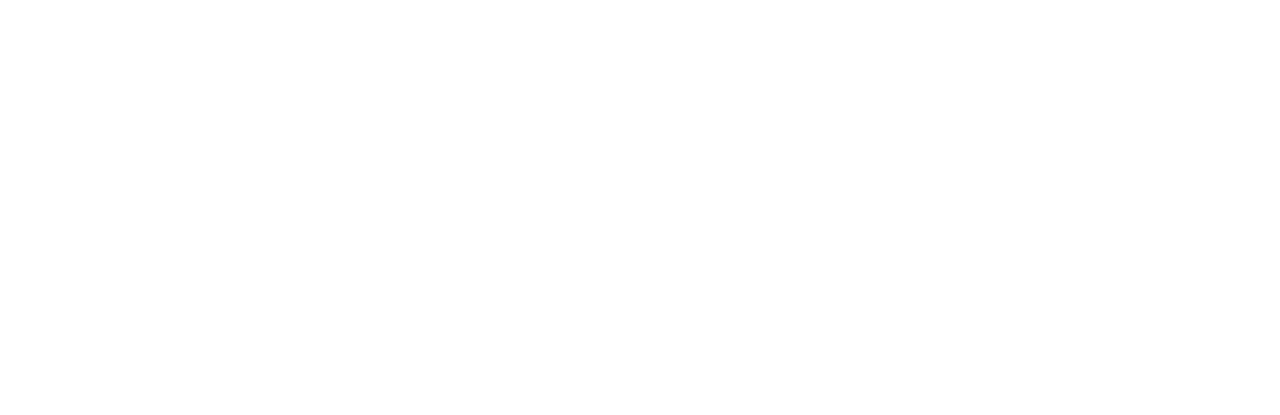
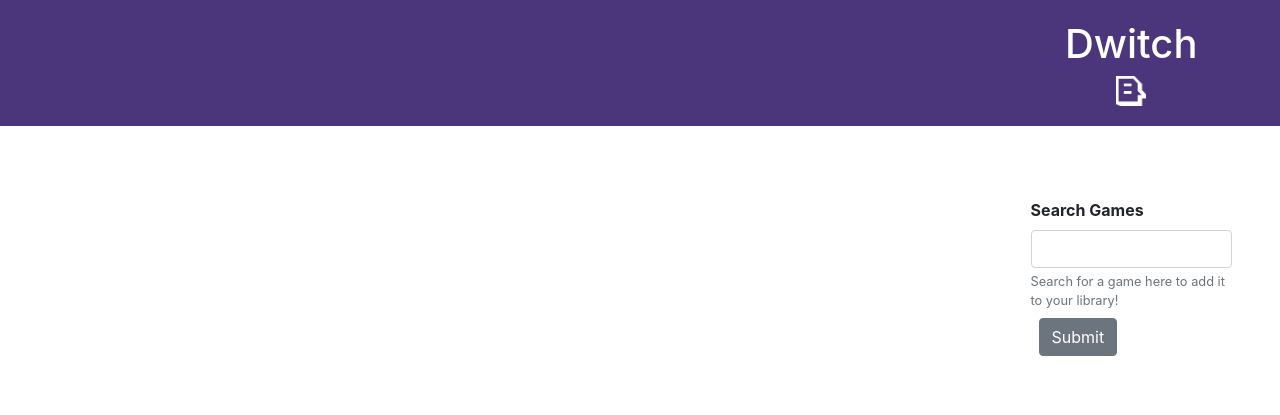
Before and after one commit to aehaq/GifTastic, a plain HTML site: page index.html in a window 1280 px wide. Drawn offline with nearby package versions, Linux system fonts and the light colour scheme.

Commit message:
base html and styling ready

```diff
--- a/assets/css/style.css
+++ b/assets/css/style.css
@@ -0,0 +1,35 @@
+
+
+.banner {
+    position: fixed;
+    color: white;
+    background-color: #4b367c;
+    margin-top: 0px;
+    width: 100%;
+    margin-left: none;
+    margin-right: none;
+}
+
+.title-block {
+    padding: 20px;
+}
+
+.topic-button {
+    color: #4b367c;
+    background: white;
+}
+
+#logo {
+    width: 30px;
+    height: 30px;
+    align-content:center;
+    margin-left: auto;
+    margin-right: auto;
+}
+
+.custom {
+    width: 100%;
+    margin-left: 0px;
+    margin-right: 0px;
+    padding-top: 150px;
+}
--- a/index.html
+++ b/index.html
@@ -9,9 +9,32 @@
     <link rel="stylesheet" type="text/css" href="assets/css/style.css">
 </head>
 <body>
-
-
-
+    <div class="banner">
+        <div class="row">
+            <div class="col-md-9"></div>
+            <div class="col-md-3 text-center title-block">
+                <h1> Dwitch </h1>
+                <div class="row">
+                    <img id="logo" src="assets/images/Twitch Logo.png">
+                </div>
+            </div>
+        </div>
+    </div>
+    <div class="custom">
+        <div class="row">
+            <div class="col-md-9">
+                <div class="gifsHere"></div>
+            </div>
+            <div class="col-md-3">
+                <div class="form-group m-5">
+                  <label> <strong>Search Games</strong> </label>
+                  <input type="text" class="form-control" name="" id="" placeholder="">
+                  <small id="helpId" class="form-text text-muted">Search for a game here to add it to your library!</small>
+                  <button type="submit" class="btn btn-secondary m-2">Submit</button>
+                </div>
+            </div>
+        </div>
+    </div>
 
     <script src="https://code.jquery.com/jquery-3.3.1.slim.min.js" integrity="sha384-q8i/X+965DzO0rT7abK41JStQIAqVgRVzpbzo5smXKp4YfRvH+8abtTE1Pi6jizo" crossorigin="anonymous"></script>
     <script src="assets/javascript/app.js"></script>
```
Also changed, not shown: assets/images/Twitch Logo.png (added).
